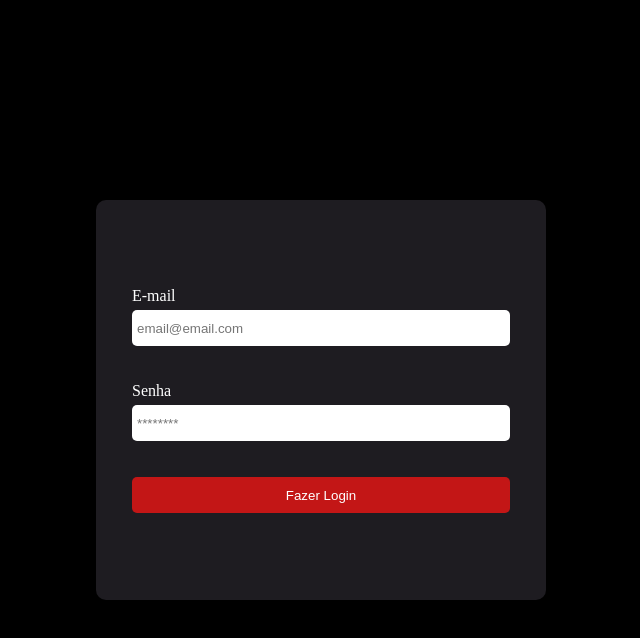
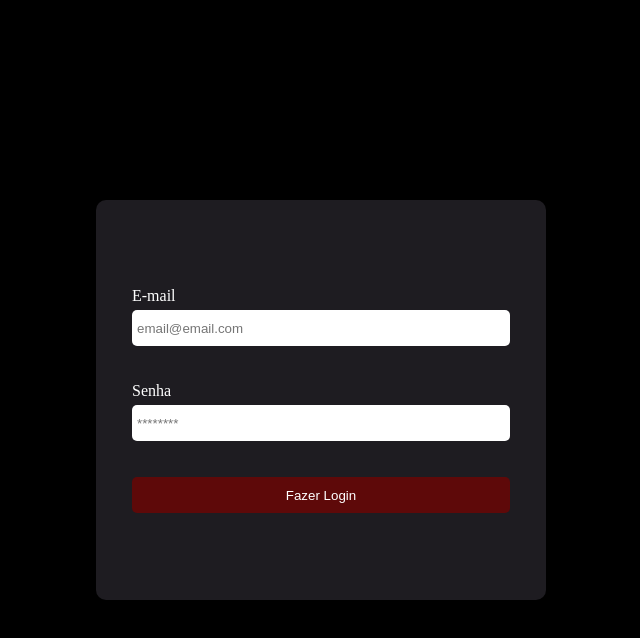
Before and after one commit to igorfwds/recuc9sa1sa2, a plain HTML site: page index.html in a window 1280 px wide. In both pictures the pointer is over the button "Fazer Login". Shown: the whole page, without its empty margins (319-959 px from the left). Drawn offline with Linux system fonts and the light colour scheme.

Commit message:
hover do botão melhorado

```diff
--- a/style.css
+++ b/style.css
@@ -58,5 +58,7 @@ button {
 }
 
 button:hover {
+    background-color: #5e0909;
+
     cursor: pointer;
 }
```
